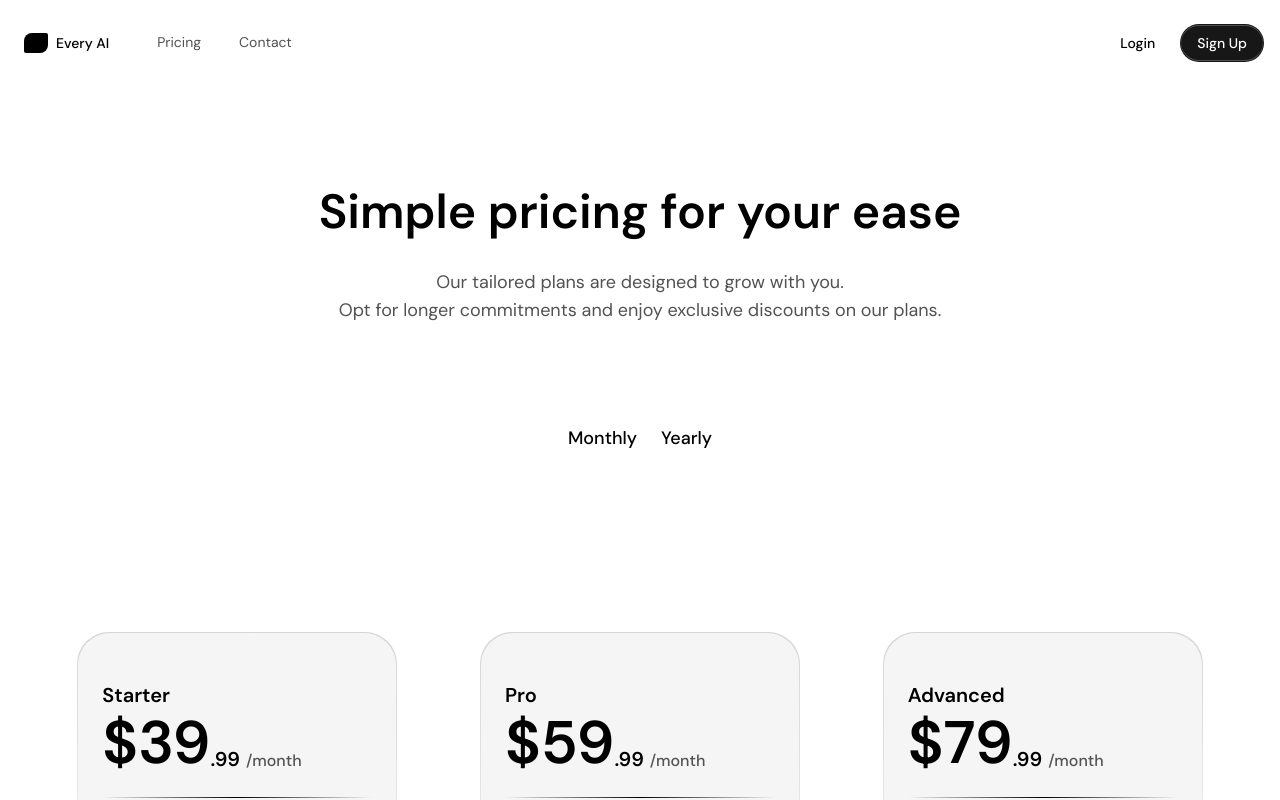
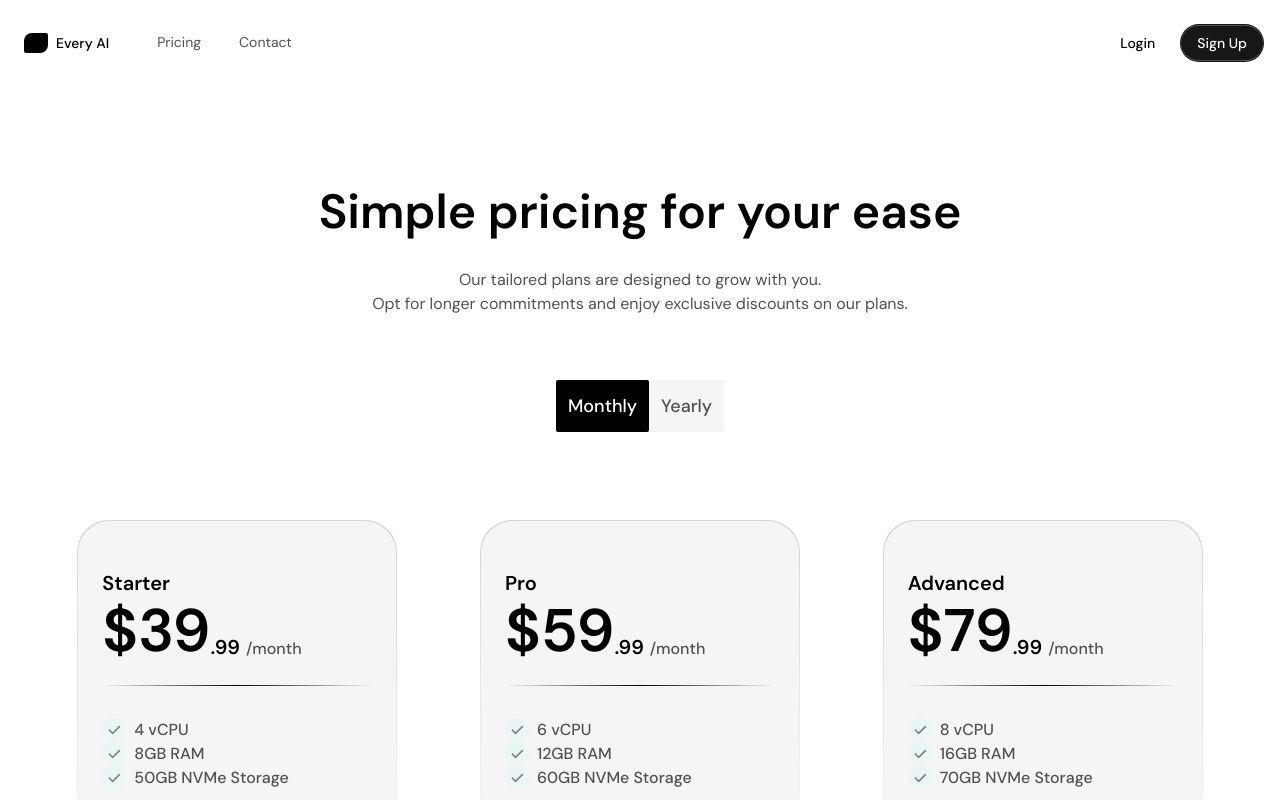
Before and after one commit to besniknuhi/new-vps2, a Next.js app: page /pricing in a window 1280 px wide. Shown: the top 800 px of the page. Built offline with nearby package versions, Linux system fonts and the light colour scheme.

Commit message:
ui upddates

```diff
--- a/src/components/Plans.tsx
+++ b/src/components/Plans.tsx
@@ -4,37 +4,29 @@ import Link from "next/link";
 import { plans } from "@/assets/planData";
 import { checkmark, arrowR } from "@/assets/images";
 
-const buttons = [
-  { id: 1, text: "Monthly" },
-  { id: 2, text: "Yearly" },
-];
-
 export default function Plans() {
   return (
     <section id="plans" className="relative max-w-[1440px] mx-auto py-20">
       <div className="px-4 sm:px-9 pt-20 pb-12 sm:pt-[100px] max-w-screen-2xl mx-auto relative flex flex-col gap-10 sm:gap-20">
-        <div className="flex flex-col flex-wrap items-center text-center justify-between gap-20 xl:flex-nowrap sm:px-11">
+        <div className="flex flex-col flex-wrap items-center text-center justify-between gap-14 sm:px-11">
           <div>
-            <h1 className="mt-2 mb-8 text-4xl font-semibold sm:text-5xl">
+            <h1 className="mt-2 mb-8 font-semibold sm:text-5xl">
               Simple pricing for your ease
             </h1>
-            <p className="inline-block sm:text-lg text-[#525252]">
+            <p className="inline-block text-[#525252]">
               Our tailored plans are designed to grow with you. <br /> Opt for
               longer commitments and enjoy exclusive discounts on our plans.
             </p>
           </div>
           <div className="flex items-center p-2 rounded-sm">
-            {buttons.map((button) => (
-              <button
-                key={button.id}
-                className="text-sm font-medium text-light-1 p-3 lg:text-lg rounded-sm relative min-w-max flex items-center hover:bg-neutral-100 duration-300"
-              >
-                {button.text}
-              </button>
-            ))}
+            <button className="text-sm font-medium text-light-1 p-3 lg:text-lg rounded-sm relative min-w-max flex items-center bg-black text-white duration-300">
+              Monthly
+            </button>
+            <button className="text-sm font-medium text-light-1 p-3 lg:text-lg rounded-sm relative min-w-max flex items-center bg-neutral-100 text-[#525252]">
+              Yearly
+            </button>
           </div>
         </div>
-        <div className="flex flex-col justify-center gap-4 sm:flex-row sm:flex-wrap sm:gap-8 sm:items-center"></div>
         <div className="relative">
           <div className="max-w-[1440px] mx-auto">
             <div>
```
